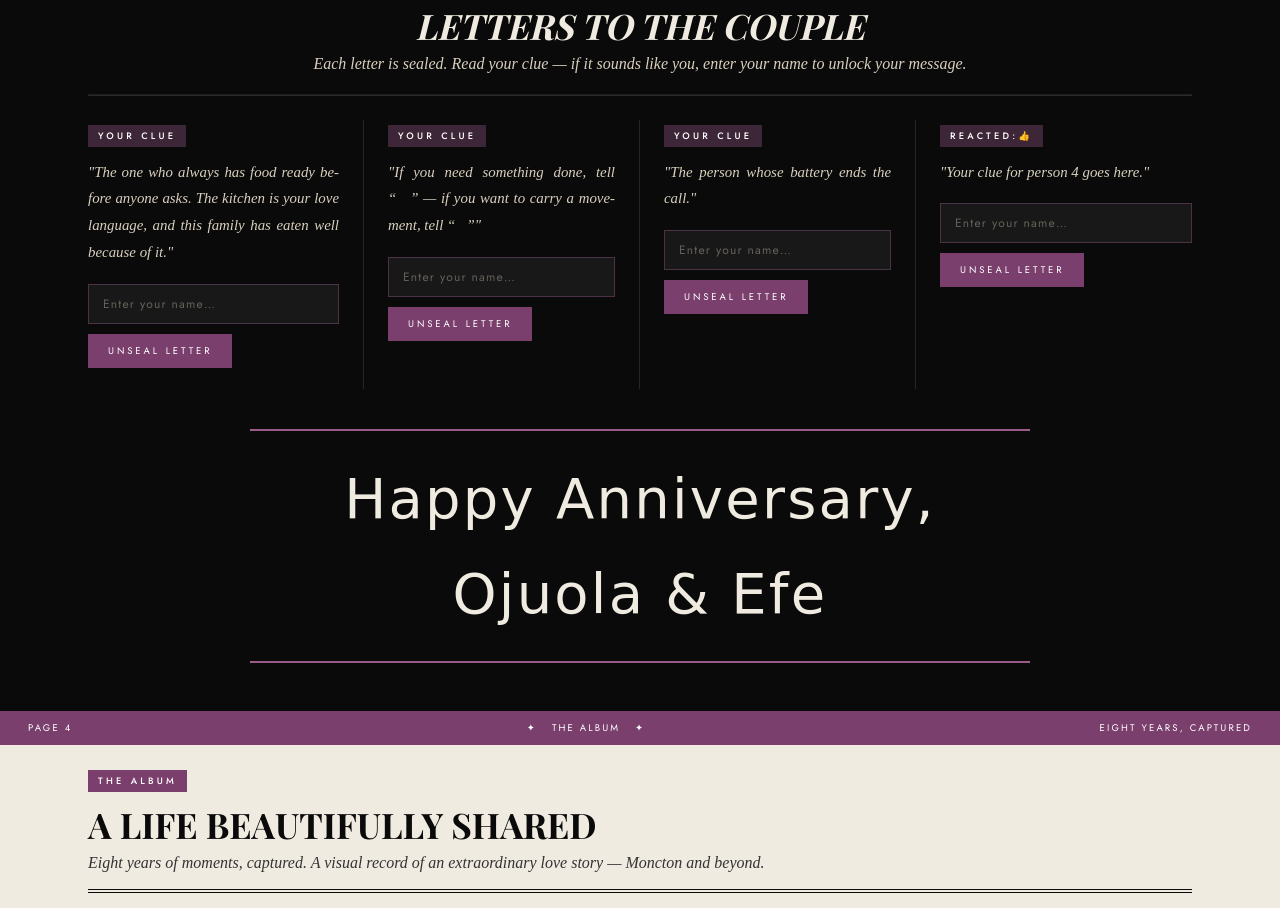
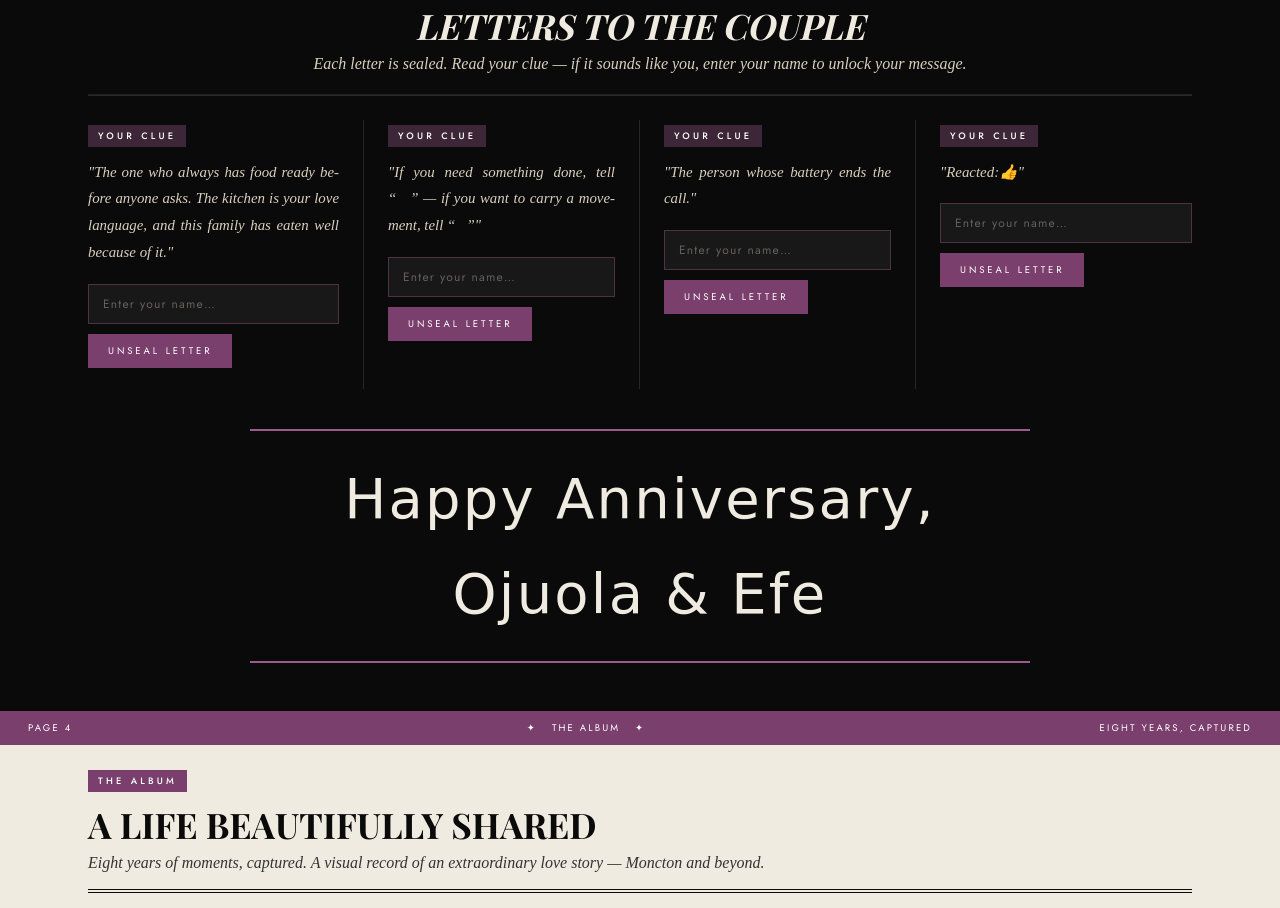
Before and after one commit to jadeetad/Anniversary, a plain HTML site: page index.html in a window 1280 px wide. Shown: the part 3140-4048 px from the top of the page. Drawn offline with nearby package versions, Linux system fonts and the light colour scheme; a web font is replaced by a local one.

Commit message:
updated anniversary layout

```diff
--- a/index.html
+++ b/index.html
@@ -354,8 +354,8 @@
 <div class="msg-col reveal">
         <div id="lock-4">
           <div id="locked-4">
-            <p class="section-tag" style="background:rgba(155,91,138,0.35); margin-bottom:12px;">Reacted:👍</p>
-            <p class="body-copy" style="color:var(--paper-aged); font-style:italic; line-height:1.8; margin-bottom:18px;">"Your clue for person 4 goes here."</p>
+            <p class="section-tag" style="background:rgba(155,91,138,0.35); margin-bottom:12px;">Your Clue</p>
+            <p class="body-copy" style="color:var(--paper-aged); font-style:italic; line-height:1.8; margin-bottom:18px;">"Reacted:👍"</p>
             <div class="guess-form">
               <input type="text" class="guess-input" placeholder="Enter your name…" id="input-4" onkeydown="if(event.key==='Enter') checkGuess(4)">
               <button class="guess-btn" onclick="checkGuess(4)">Unseal Letter</button>
```
